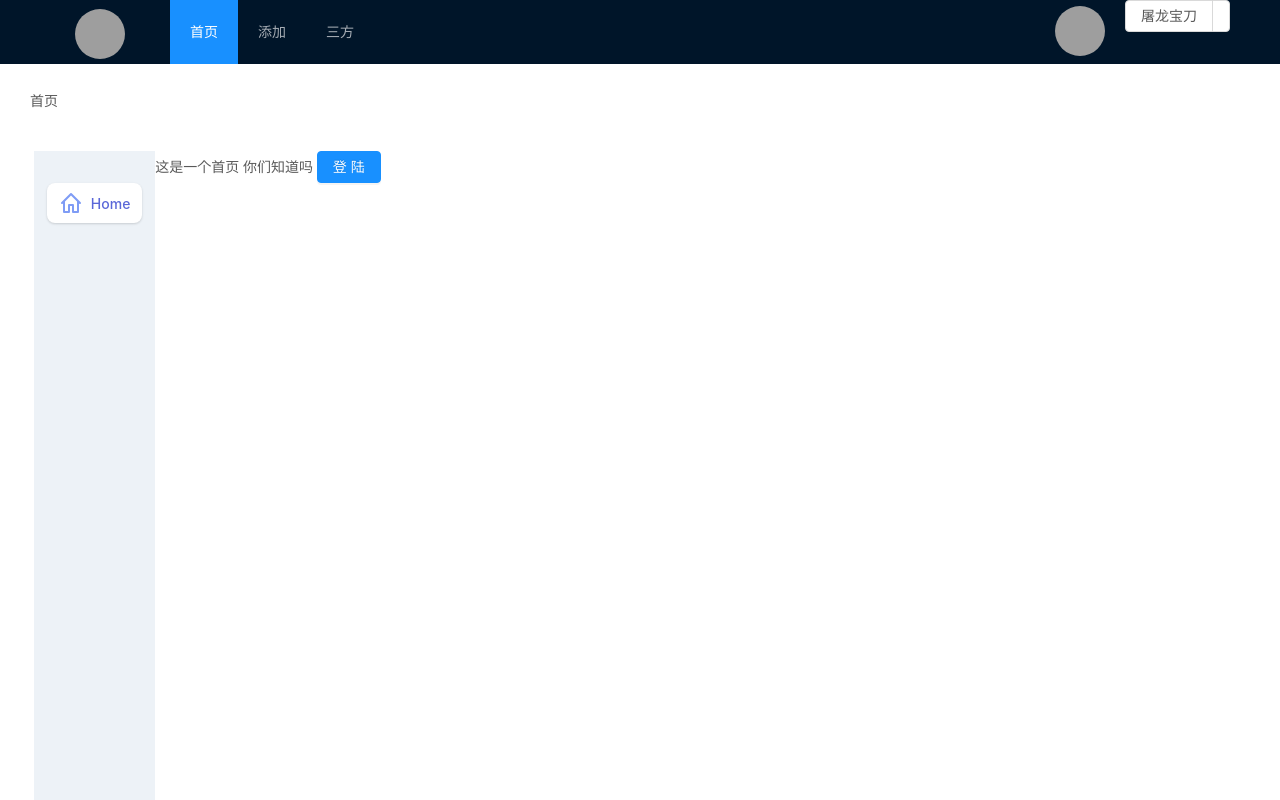
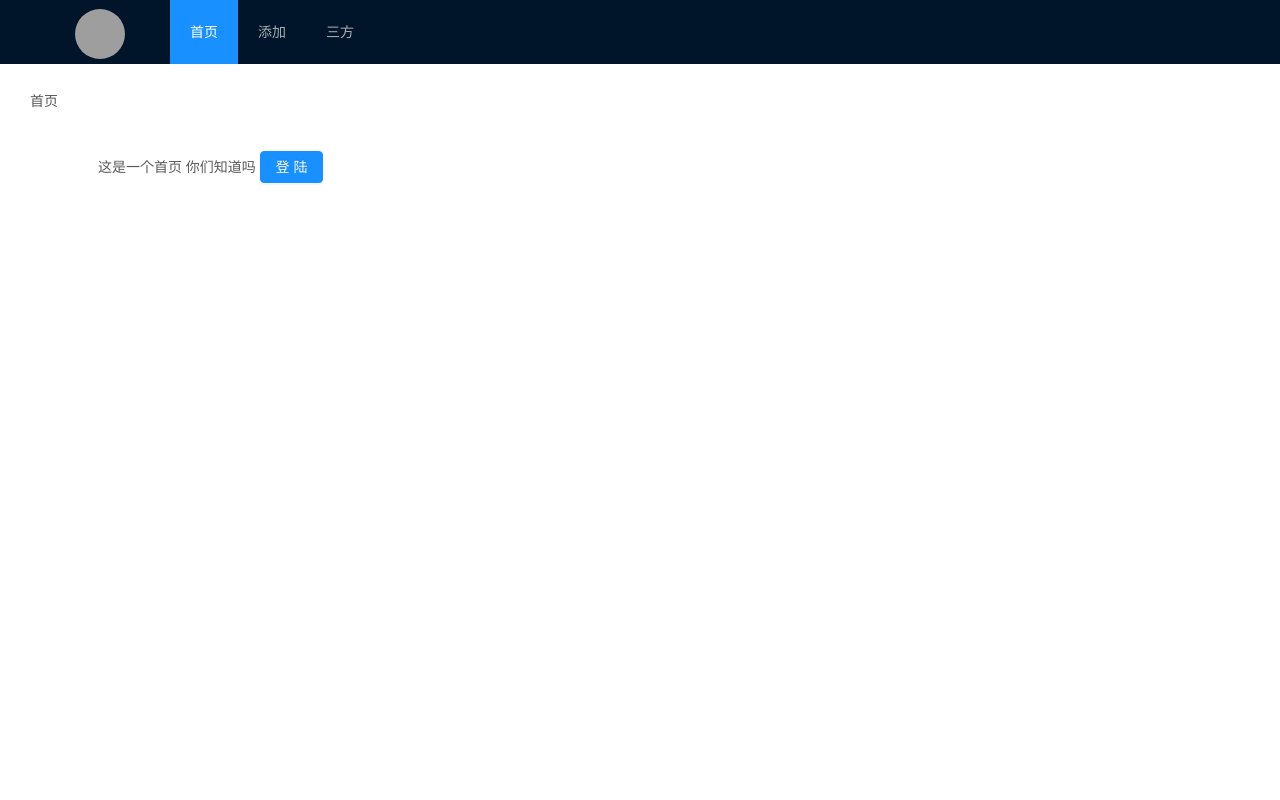
Before and after one commit to liulong2/xybbz, a Vue app: page /home in a window 1280 px wide. Shown: the top 800 px of the page. Built offline with nearby package versions, Linux system fonts and the light colour scheme; grey boxes are pictures that could not be loaded.

Commit message:
修改隐藏方式

```diff
--- a/src/axios/axios.js
+++ b/src/axios/axios.js
@@ -6,7 +6,7 @@ import axios from "axios";
 
 // Vue.use(axios, VueAxios);
 //设置超时时间
-axios.default.timeout = 20000
+axios.default.timeout = 3000
 axios.default.baseUrl = process.env.BASE_URL
 
 //设置返回状态码
--- a/src/components/Dropdown/MyDropdown.vue
+++ b/src/components/Dropdown/MyDropdown.vue
@@ -20,6 +20,11 @@
 
 <style scoped>
 #dragonSlaying{
-    display: flex;
+    /*display: flex;*/
+}
+@media (max-width:1919px) {
+    #dragonSlaying{
+        display: none;
+    }
 }
 </style>
--- a/src/components/LayOut/MyLayOut.vue
+++ b/src/components/LayOut/MyLayOut.vue
@@ -29,6 +29,8 @@
                 </template>
             </a-breadcrumb>
             <div :style="{ background: '#fff', padding: '24px', minHeight: '100px', display: 'flex', }">
+                <!--<animated-vertical-tabs id="tobs"
+                                        style="animation-delay:.7s; animation-duration:4s;"></animated-vertical-tabs>-->
                 <animated-vertical-tabs></animated-vertical-tabs>
                 <slot name="myrouter">
                 </slot>
@@ -49,7 +51,7 @@
     import {mapGetters} from 'vuex'
     import {mapActions} from 'vuex'
     import {getLocalToken, setLocalToken} from "../../utils/local";
-    import global from  "@/config/global"
+    import global from "@/config/global"
     import AnimatedVerticalTabs from "@/components/animatedVerticalTabs/AnimatedVerticalTabs";
 
     export default {
@@ -93,12 +95,12 @@
                 } else { //如果不是一级导航,并且breadList集合个数等于或小于当前层数
                     if (!isReload) {
                         if (breadNumber >= breadLength) {
-                            this.addBreadListState( newBread)
+                            this.addBreadListState(newBread)
                         } else {
                             this.removeBreadListState(parseInt(breadNumber) + 1) //如果往回点面包屑导航,截取
                         }
                     } else {
-                        this.addAllBreadListState(getLocalToken({keyName,type}))
+                        this.addAllBreadListState(getLocalToken({keyName, type}))
                     }
                 }
                 this.breadlist = Array.from(new Set(this.getBreadListState()))
@@ -120,9 +122,11 @@
 </script>
 
 <style scoped>
-    body{
+
+    body {
 
     }
+
     #ant-dropdown {
         margin-left: auto;
     }
@@ -131,31 +135,17 @@
         display: flex;
     }
 
-    #avatarImage{
+    #avatarImage {
         height: 100%;
     }
 
     .logo {
         width: 120px;
         height: 100%;
-        /*background: rgba(255, 255, 255, 0.2);*/
-        /*margin: 16px 24px 16px 0;*/
-        /*top: 10px;*/
         float: left;
         text-align: center;
-        /*color: red;*/
-        /*left: 10px;*/
         z-index: 1024;
     }
-
-    /*#components-layout-demo-fixed {
-        width: 100%;
-        height: 100%;
-        background: rgba(255, 255, 255, 0.2);
-        margin: 0 24px 16px 0;
-        float: left;
-        z-index: 1024;
-    }*/
 
     #components-layout-demo-top {
         width: 100%;
@@ -182,15 +172,17 @@
         margin-right: 20px;
         margin-bottom: 5px;
     }
-    #ant-dropdown{
+
+    #ant-dropdown {
         display: flex;
     }
 
-    .layout {
-        /*overflow-y: scroll;*/
+    @media (max-width: 1919px) {
+        .ant-dropdown-link {
+            width: 0;
         }
-
-    #popo {
-        /*margin-top: 80px;*/
+        #ant-dropdown {
+            width: 0;
+        }
     }
 </style>
--- a/src/components/animatedVerticalTabs/AnimatedVerticalTabs.vue
+++ b/src/components/animatedVerticalTabs/AnimatedVerticalTabs.vue
@@ -1,5 +1,5 @@
 <template>
-    <div class="antialiased bg-gray-200 min-h-screen p-8" id="tabs">
+    <div class="antialiased bg-gray-200 min-h-screen p-8" id="tabs" style="animation-delay:1s; animation-duration:4s;">
         <div class="flex justify-center">
             <nav id="nav" class="w-56 relative">
       <span
@@ -7,7 +7,7 @@
               :style="{ transform: `translateY(calc(100% * ${selected}))` }"
       ></span>
                 <ul class="relative">
-                    <li >
+                    <li>
                         <button id="buttonSpan"
                                 type="button"
                                 @click="select(0)"
@@ -15,10 +15,11 @@
                                 class="py-2 px-3 w-full flex items-center focus:outline-none focus-visible:underline"
                         >
                             <svg id="buttonSvg"
-                                    :class="selected === 0 ? 'text-indigo-400' : 'text-gray-500'"
-                                    class="h-6 w-6 transition-all ease-out transition-medium"
-                                    viewBox="0 0 24 24"
-                                    fill="currentColor"
+                                 :class="selected === 0 ? 'text-indigo-400' : 'text-gray-500'"
+                                 class="h-6 w-6 transition-all ease-out transition-medium"
+                                 viewBox="0 0 24 24"
+                                 fill="currentColor"
+
                             >
                                 <path
                                         fill-rule="evenodd"
@@ -34,161 +35,6 @@
             </span>
                         </button>
                     </li>
-                    <!--<li>
-                        <button
-                                type="button"
-                                @click="select(1)"
-                                :aria-selected="selected === 1"
-                                class="py-2 px-3 w-full flex items-center focus:outline-none focus-visible:underline"
-                        >
-                            <svg
-                                    :class="selected === 1 ? 'text-indigo-400' : 'text-gray-500'"
-                                    class="h-6 w-6 transition-all ease-out transition-medium"
-                                    viewBox="0 0 24 24"
-                                    fill="currentColor"
-                            >
-                                <path
-                                        fill-rule="evenodd"
-                                        clip-rule="evenodd"
-                                        d="M11.617 1.076a1 1 0 011.09.217l5.657 5.657a9 9 0 11-13.113.41A1 1 0 017 8.022v2.292a2 2 0 104 0V2a1 1 0 01.617-.924zM13 4.414v5.9A4 4 0 015.212 11.6 7 7 0 1016.95 8.364L13 4.414z"
-                                />
-                            </svg>
-                            <span
-                                    :class="selected === 1 ? 'text-indigo-600' : 'text-gray-700'"
-                                    class="ml-2 text-sm font-medium transition-all ease-out transition-medium"
-                            >
-              Popular
-            </span>
-                        </button>
-                    </li>
-                    <li>
-                        <button
-                                type="button"
-                                @click="select(2)"
-                                :aria-selected="selected === 2"
-                                class="py-2 px-3 w-full flex items-center focus:outline-none focus-visible:underline"
-                        >
-                            <svg
-                                    :class="selected === 2 ? 'text-indigo-400' : 'text-gray-500'"
-                                    class="h-6 w-6 transition-all ease-out transition-medium"
-                                    viewBox="0 0 24 24"
-                                    fill="currentColor"
-                            >
-                                <path
-                                        fill-rule="evenodd"
-                                        clip-rule="evenodd"
-                                        d="M12 7a1 1 0 011-1h8a1 1 0 011 1v8a1 1 0 11-2 0V8h-7a1 1 0 01-1-1z"
-                                />
-                                <path
-                                        fill-rule="evenodd"
-                                        clip-rule="evenodd"
-                                        d="M20.707 7.293a1 1 0 010 1.414l-7 7a1 1 0 01-1.414 0L9 12.414l-5.293 5.293a1 1 0 01-1.414-1.414l6-6a1 1 0 011.414 0L13 13.586l6.293-6.293a1 1 0 011.414 0z"
-                                />
-                            </svg>
-                            <span
-                                    :class="selected === 2 ? 'text-indigo-600' : 'text-gray-700'"
-                                    class="ml-2 text-sm font-medium transition-all ease-out transition-medium"
-                            >
-              Trending
-            </span>
-                        </button>
-                    </li>
-                    <li>
-                        <button
-                                type="button"
-                                @click="select(3)"
-                                :aria-selected="selected === 3"
-                                class="py-2 px-3 w-full flex items-center focus:outline-none focus-visible:underline"
-                        >
-                            <svg
-                                    :class="selected === 3 ? 'text-indigo-400' : 'text-gray-500'"
-                                    class="h-6 w-6 transition-all ease-out transition-medium"
-                                    viewBox="0 0 24 24"
-                                    fill="currentColor"
-                            >
-                                <path
-                                        fill-rule="evenodd"
-                                        clip-rule="evenodd"
-                                        d="M7 10a3 3 0 013-3h8a3 3 0 013 3v8a3 3 0 01-3 3h-8a3 3 0 01-3-3v-8zm3-1a1 1 0 00-1 1v8a1 1 0 001 1h8a1 1 0 001-1v-8a1 1 0 00-1-1h-8z"
-                                />
-                                <path
-                                        fill-rule="evenodd"
-                                        clip-rule="evenodd"
-                                        d="M3 6a3 3 0 013-3h10a1 1 0 110 2H6a1 1 0 00-1 1v10a1 1 0 11-2 0V6z"
-                                />
-                            </svg>
-                            <span
-                                    :class="selected === 3 ? 'text-indigo-600' : 'text-gray-700'"
-                                    class="ml-2 text-sm font-medium transition-all ease-out transition-medium"
-                            >
-              Subscriptions
-            </span>
-                        </button>
-                    </li>
-                    <li>
-                        <button
-                                type="button"
-                                @click="select(4)"
-                                :aria-selected="selected === 4"
-                                class="py-2 px-3 w-full flex items-center focus:outline-none focus-visible:underline"
-                        >
-                            <svg
-                                    :class="selected === 4 ? 'text-indigo-400' : 'text-gray-500'"
-                                    class="h-6 w-6 transition-all ease-out transition-medium"
-                                    viewBox="0 0 24 24"
-                                    fill="currentColor"
-                            >
-                                <path
-                                        fill-rule="evenodd"
-                                        clip-rule="evenodd"
-                                        d="M4 5a3 3 0 013-3h10a3 3 0 013 3v16a1 1 0 01-1.447.894L12 18.618l-6.553 3.276A1 1 0 014 21V5zm3-1a1 1 0 00-1 1v14.382l5.553-2.776a1 1 0 01.894 0L18 19.382V5a1 1 0 00-1-1H7z"
-                                />
-                            </svg>
-                            <span
-                                    :class="selected === 4 ? 'text-indigo-600' : 'text-gray-700'"
-                                    class="ml-2 text-sm font-medium transition-all ease-out transition-medium"
-                            >
-              Bookmarks
-            </span>
-                        </button>
-                    </li>
-                    <li>
-                        <button
-                                type="button"
-                                @click="select(5)"
-                                :aria-selected="selected === 5"
-                                class="py-2 px-3 w-full flex items-center focus:outline-none focus-visible:underline"
-                        >
-                            <svg
-                                    :class="selected === 5 ? 'text-indigo-400' : 'text-gray-500'"
-                                    class="h-6 w-6 transition-all ease-out transition-medium"
-                                    viewBox="0 0 24 24"
-                                    fill="currentColor"
-                            >
-                                <path
-                                        fill-rule="evenodd"
-                                        clip-rule="evenodd"
-                                        d="M13 11.586l2.536 2.535a1 1 0 11-1.415 1.415l-2.828-2.829A.997.997 0 0111 12V8a1 1 0 112 0v3.586z"
-                                />
-                                <path
-                                        fill-rule="evenodd"
-                                        clip-rule="evenodd"
-                                        d="M5 1a1 1 0 011 1v1.998c3.918-2.945 9.506-2.635 13.071.93 3.905 3.906 3.905 10.238 0 14.143-3.905 3.905-10.237 3.905-14.142 0A9.972 9.972 0 012 12a1 1 0 112 0 8 8 0 101.777-5.029A1 1 0 014 6.341V2a1 1 0 011-1z"
-                                />
-                                <path
-                                        fill-rule="evenodd"
-                                        clip-rule="evenodd"
-                                        d="M11.293 12.707A.997.997 0 0111 12V8a1 1 0 112 0v3.586l2.536 2.535a1 1 0 11-1.415 1.415l-2.828-2.829zM5.934 1.643A1 1 0 004 2v4.342a1 1 0 001.777.63A8 8 0 114 12v-.001a1 1 0 10-2 0c0 2.558.977 5.119 2.929 7.071 3.905 3.905 10.237 3.905 14.142 0 3.844-3.844 3.904-10.04.18-13.957A10.004 10.004 0 006 3.999V2a.998.998 0 00-.066-.357zM5 2.25z"
-                                />
-                            </svg>
-                            <span
-                                    :class="selected === 5 ? 'text-indigo-600' : 'text-gray-700'"
-                                    class="ml-2 text-sm font-medium transition-all ease-out transition-medium"
-                            >
-              History
-            </span>
-                        </button>
-                    </li>-->
                 </ul>
             </nav>
         </div>
@@ -217,14 +63,27 @@
 
     #tabs {
         width: 10%;
+        transition: .4s;
+        /*font-family: Comfortaa;*/
     }
+
+    .bg-gray-200 {
+        transition: .4s;
+    }
+
+    #buttonSvg {
+        transition: .4s;
+    }
+
     .ease-in {
         transition-timing-function: cubic-bezier(0.4, 0, 1, 1);
     }
+
     .ease-out {
         transition-timing-function: cubic-bezier(0, 0, 0.2, 1);
         background-size: cover
     }
+
     .ease-in-out {
         transition-timing-function: cubic-bezier(0.4, 0, 0.2, 1);
     }
@@ -232,21 +91,27 @@
     .transition-fastest {
         transition-duration: 75ms;
     }
+
     .transition-faster {
         transition-duration: 100ms;
     }
+
     .transition-fast {
         transition-duration: 150ms;
     }
+
     .transition-medium {
         transition-duration: 200ms;
     }
+
     .transition-slow {
         transition-duration: 300ms;
     }
+
     .transition-slower {
         transition-duration: 500ms;
     }
+
     .transition-slowest {
         transition-duration: 700ms;
     }
@@ -254,9 +119,11 @@
     .transition-all {
         transition-property: all;
     }
+
     .transition-opacity {
         transition-property: opacity;
     }
+
     .transition-transform {
         transition-property: transform;
     }
@@ -264,13 +131,28 @@
     .focus-visible.focus-visible\:underline {
         text-decoration: underline;
     }
-    @media (max-width:933px) {
-        #buttonSvg{
+
+    @media (max-width: 1919px) {
+        #buttonSvg {
             width: 0;
         }
-        #buttonSpan{
-            width: 90%;
+
+        #buttonSpan {
+            /*width: 90%;*/
+            display: none;
         }
+
+        .bg-gray-200 {
+            background-color: white;
+        }
+
+        #tabs {
+            /*display: none;*/
+            width: 0;
+        }
+    }
+
+    @media (max-width: 400px) {
 
     }
 
--- a/src/views/xybbz/user/MyLogin.vue
+++ b/src/views/xybbz/user/MyLogin.vue
@@ -236,6 +236,9 @@
     body{
         background:#f8fafc;
     }*/
+    html body{
+        width: 100%;
+    }
 
     .content{
         position: absolute;
@@ -381,7 +384,7 @@
         background: #c8d6e5;
     }
 
-    @media (max-width:933px){
+    @media (max-width: 933px){
         .login#login-bg{
             width: 0;
         }
```
Lines whose indentation alone changed are shown as unchanged.
